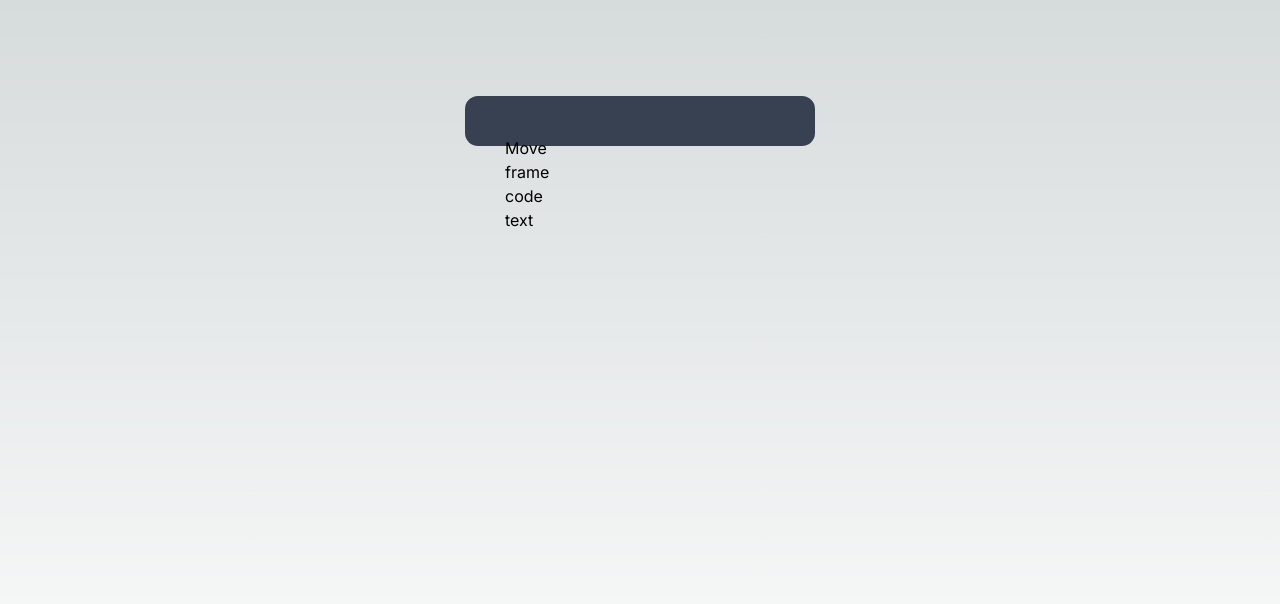
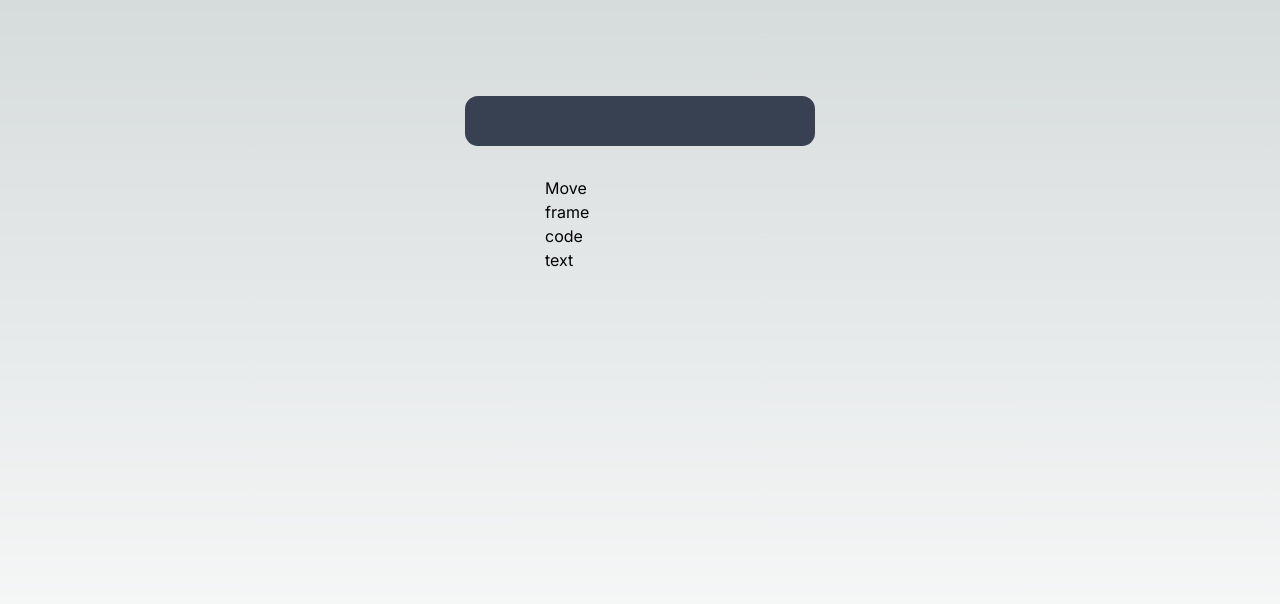
Before and after one commit to ANINDITAPRIYADARSHINI/Figma-Icon-Tab, a Next.js app: page / in a window 1280 px wide. Shown: the top 604 px of the page. Built offline with nearby package versions, Linux system fonts and the light colour scheme.

Commit message:
tested bugs.

```diff
--- a/app/page.tsx
+++ b/app/page.tsx
@@ -4,7 +4,7 @@ export default function Home() {
   return (
     <main className="flex min-h-screen flex-col items-center justify-between p-24">
        <div className="w-[350px] h-[50px] bg-gray-700 rounded-[13px]">
-        <div className="flex-row items-center gap-2 p-10">
+        <div className="flex-row justify-center items-center gap-2 p-10 m-10">
           <h1>Move</h1>
           <h1>frame</h1>
           <h1>code</h1>
```
